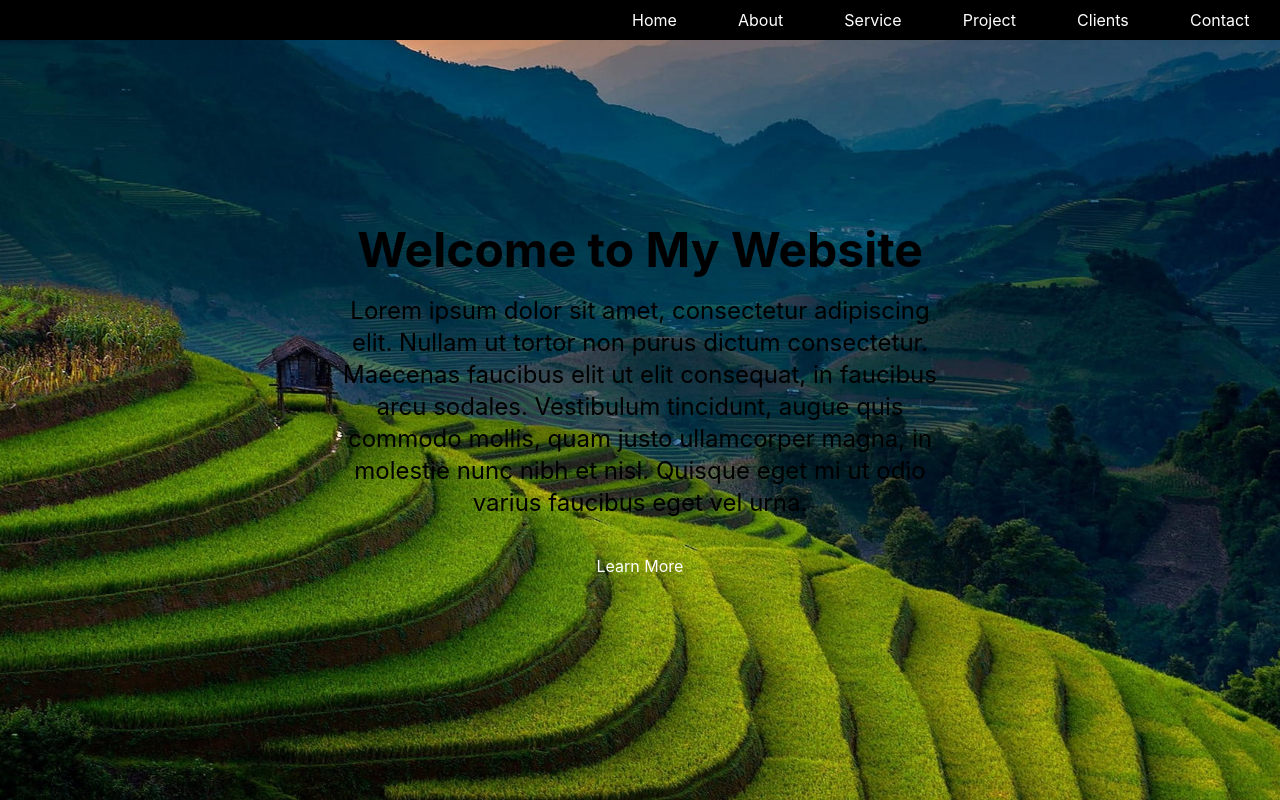
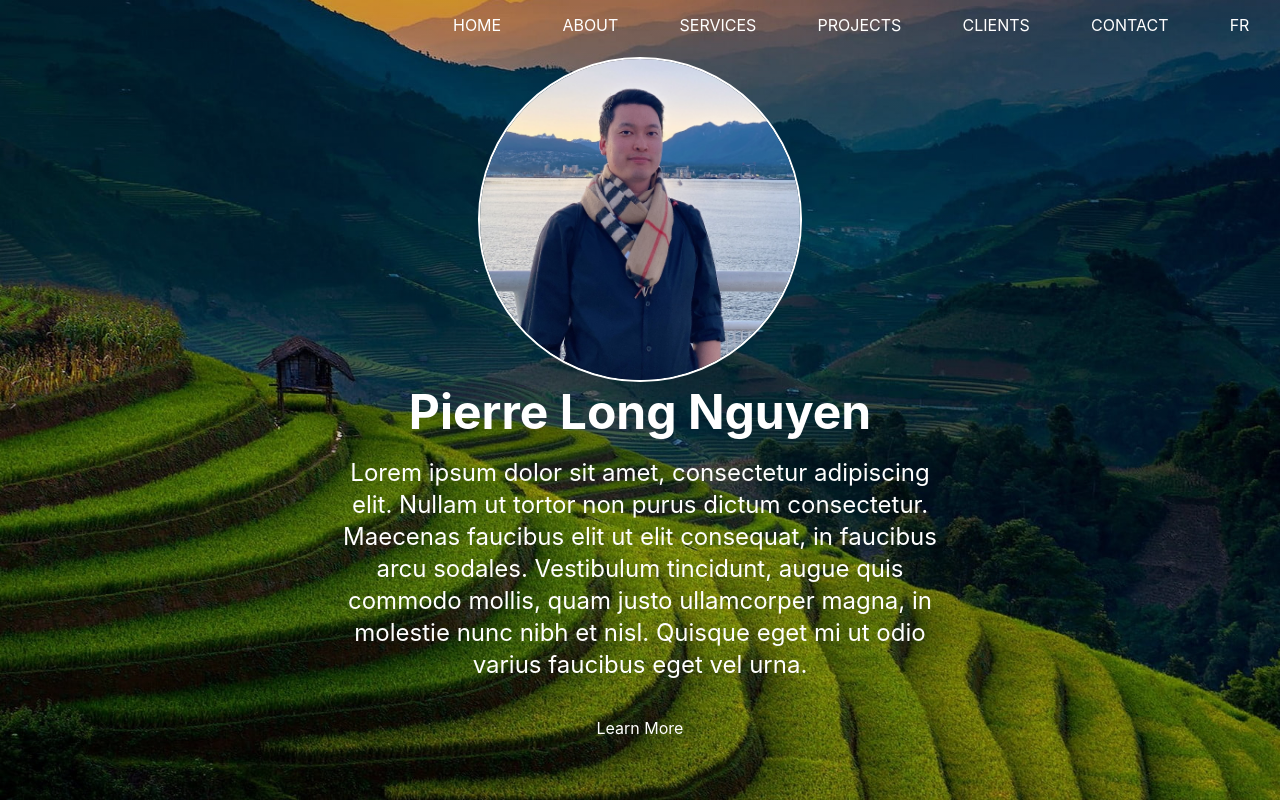
Before and after one commit to PierreLN/PierreLN.github.io, a React (Create React App) app: page / in a window 1280 px wide. Built offline with nearby package versions, Linux system fonts and the light colour scheme.

Commit message:
add basic css

```diff
--- a/src/components/MainPage/MainPage.jsx
+++ b/src/components/MainPage/MainPage.jsx
@@ -1,12 +1,29 @@
-import React from 'react';
-import styles from './MainPage.module.css';
-import Button from '../UI/Button';
+import React from "react";
+import styles from "./MainPage.module.css";
+import Button from "../UI/Button";
+import Card from "../UI/Card";
+import profilImage from "../../Image/profilImage.jpg";
 
 function MainPage() {
+  const name = <h1>Pierre Long Nguyen</h1>;
+  const description = (
+    <p>
+      Lorem ipsum dolor sit amet, consectetur adipiscing elit. Nullam ut tortor
+      non purus dictum consectetur. Maecenas faucibus elit ut elit consequat, in
+      faucibus arcu sodales. Vestibulum tincidunt, augue quis commodo mollis,
+      quam justo ullamcorper magna, in molestie nunc nibh et nisl. Quisque eget
+      mi ut odio varius faucibus eget vel urna.
+    </p>
+  );
+
   return (
     <div className={styles.main_page}>
-      <h1>Welcome to My Website</h1>
-      <p>Lorem ipsum dolor sit amet, consectetur adipiscing elit. Nullam ut tortor non purus dictum consectetur. Maecenas faucibus elit ut elit consequat, in faucibus arcu sodales. Vestibulum tincidunt, augue quis commodo mollis, quam justo ullamcorper magna, in molestie nunc nibh et nisl. Quisque eget mi ut odio varius faucibus eget vel urna.</p>
+      <Card>
+        <img className={styles.profil_image} src={profilImage} alt="Profil"></img>
+      </Card>
+      <Card>{name}</Card>
+      <Card>{description}</Card>
+
       <Button>Learn More</Button>
     </div>
   );
--- a/src/components/MainPage/MainPage.module.css
+++ b/src/components/MainPage/MainPage.module.css
@@ -1,11 +1,16 @@
 .main_page {
+  color: white;
   display: flex;
   flex-direction: column;
   align-items: center;
   justify-content: center;
   height: 100vh;
-  background-image: url('../../Image/Rice_mountain_mainpage.jpg');
-  background-color: rgba(255, 255, 255, 0.5);
+  background-image: linear-gradient(
+      to bottom,
+      rgba(0, 0, 0, 0.2),
+      rgba(0, 0, 0, 0.2)
+    ),
+    url("../../Image/Rice_mountain_mainpage.jpg");
   background-repeat: no-repeat;
   background-position: center;
   background-size: cover;
@@ -24,6 +29,17 @@
   margin-bottom: 2rem;
 }
 
+.profil_image {
+  width: 25%;
+  height: auto;
+  display: block;
+  margin: auto;
+  max-width: 100%;
+  border-radius: 100%;
+  border: 2px solid white;
+
+}
+
 @media screen and (max-width: 768px) {
   .main_page h1 {
     font-size: 2.5rem;
@@ -32,5 +48,4 @@
   .main_page p {
     font-size: 1.2rem;
   }
-
 }
--- a/src/components/SideMenu/SideMenu.jsx
+++ b/src/components/SideMenu/SideMenu.jsx
@@ -6,12 +6,27 @@ function SideMenu() {
   return (
     <div className={styles.side_menu}>
       <ul>
-        <li><Button>Home</Button></li>
-        <li><Button>About</Button></li>
-        <li><Button>Service</Button></li>
-        <li><Button>Project</Button></li>
-        <li><Button>Clients</Button></li>
-        <li><Button>Contact</Button></li>
+        <li>
+          <Button>HOME</Button>
+        </li>
+        <li>
+          <Button>ABOUT</Button>
+        </li>
+        <li>
+          <Button>SERVICES</Button>
+        </li>
+        <li>
+          <Button>PROJECTS</Button>
+        </li>
+        <li>
+          <Button>CLIENTS</Button>
+        </li>
+        <li>
+          <Button>CONTACT</Button>
+        </li>
+        <li>
+          <Button>FR</Button>
+        </li>
       </ul>
     </div>
   );
--- a/src/components/SideMenu/SideMenu.module.css
+++ b/src/components/SideMenu/SideMenu.module.css
@@ -4,8 +4,8 @@
   left: 0;
   width: 100%;
   height: 5%;
-  background-color: #000000;
-  padding: 0;
+  background-color: transparent;
+  padding-top: 10px;
   box-sizing: border-box;
   display: flex;
   justify-content: space-evenly;
--- a/src/components/UI/Button.module.css
+++ b/src/components/UI/Button.module.css
@@ -8,6 +8,7 @@
   color: #ffffff;
   border: none;
   border-bottom: none;
+  transition: all 0.2s ease;
 }
 
 .button:focus {
@@ -17,7 +18,7 @@
 .button:hover,
 .button:active {
   border-bottom: white 2px solid;
-  color: #7bea7b;
+  transform: scale(1.2);
 }
 
 @media (min-width: 768px) {
--- /dev/null
+++ b/src/components/UI/Card.jsx
@@ -0,0 +1,9 @@
+import styles from "./Card.module.css";
+import cx from "classnames";
+
+function Card(props) {
+  const classes = cx(styles.card, props.className);
+  return <div className={classes}>{props.children}</div>;
+}
+
+export default Card;
--- /dev/null
+++ b/src/components/UI/Card.module.css
@@ -0,0 +1,4 @@
+.card {
+    border-radius: 10px;
+    background-color: transparent;
+  }
```
Also changed, not shown: src/Image/profilImage.jpg (added).
